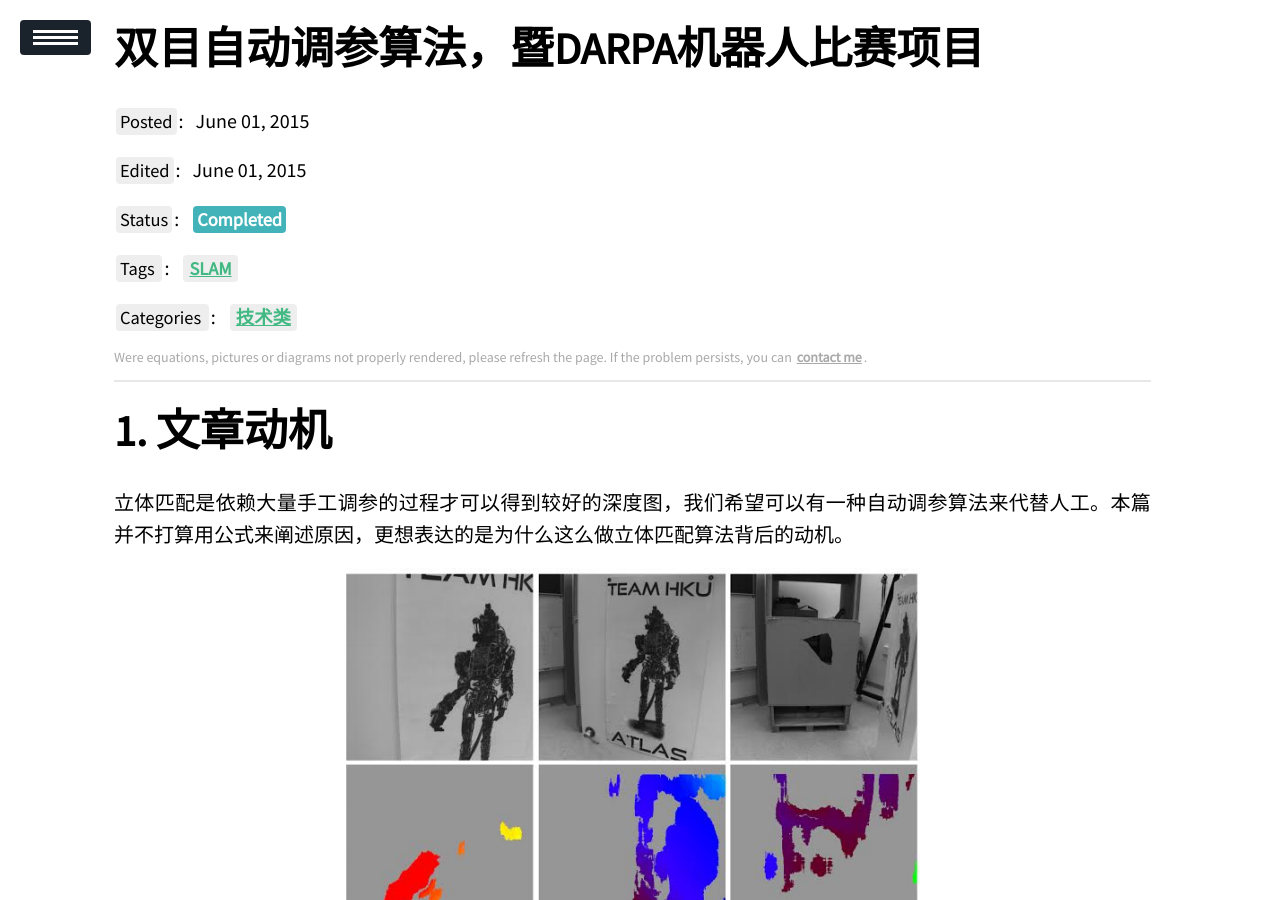
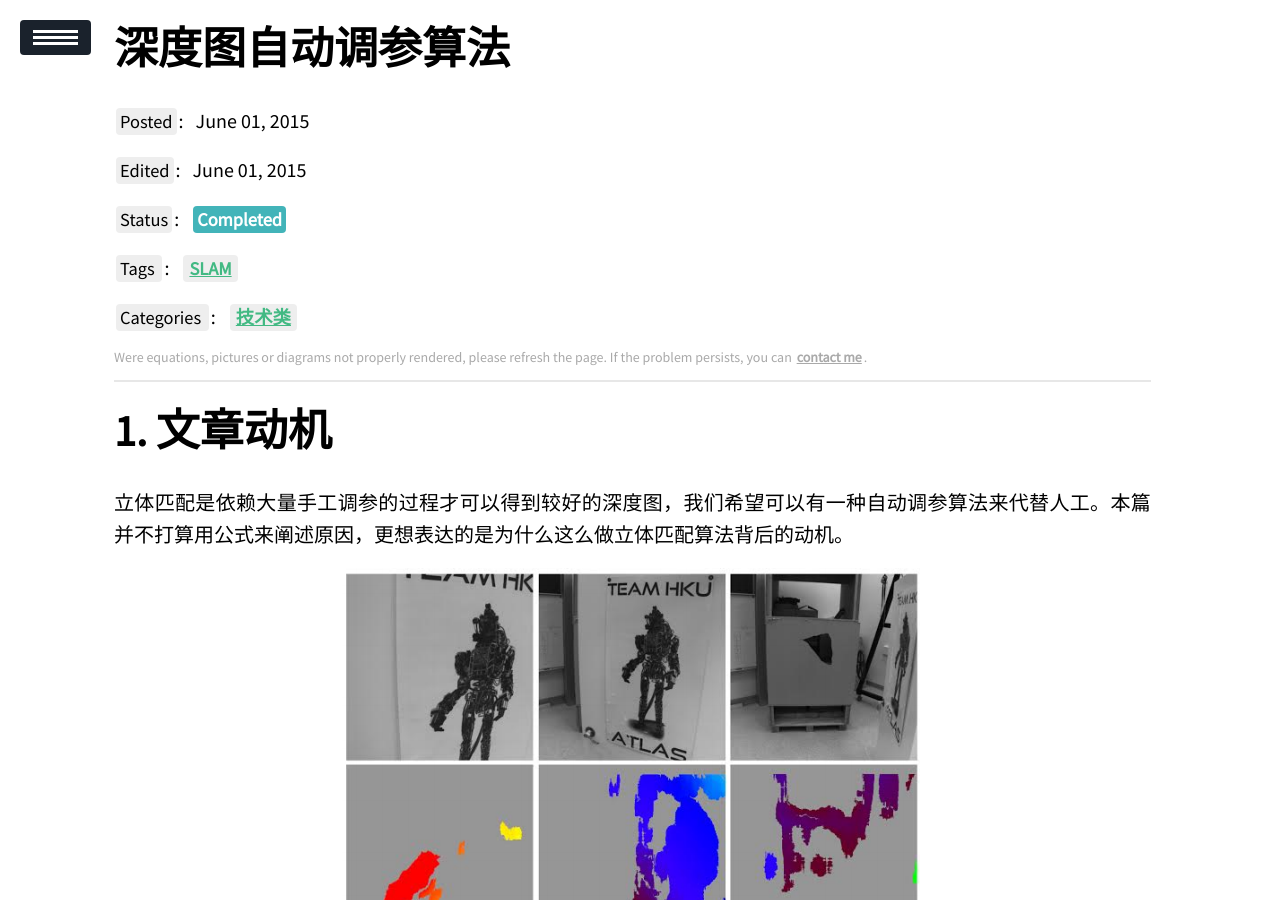
Before and after one commit to Hummmm/hummmm.github.io, a Jekyll site: the page built from _posts/2015-06-01-Depth-Tuning/2015-06-01-Depth-Tuning.md, in a window 1280 px wide and 900 px high. Built offline with Jekyll 4.4.1, drawn with Linux system fonts in a browser that asks for light colours; our own code applies the rules of GitHub Pages for plain Markdown files; a script that is not in the unit is left out.

Commit message:
Update 2015-06-01-Depth-Tuning.md

```diff
--- a/_posts/2015-06-01-Depth-Tuning/2015-06-01-Depth-Tuning.md
+++ b/_posts/2015-06-01-Depth-Tuning/2015-06-01-Depth-Tuning.md
@@ -1,5 +1,5 @@
 ---
-title: 双目自动调参算法，暨DARPA机器人比赛项目
+title: 深度图自动调参算法
 tags: SLAM
 edit: 2015-06-01
 categories: 技术类
```
Also changed, not shown: other parts of _posts/2015-06-01-Depth-Tuning/2015-06-01-Depth-Tuning.md (+1 -1 lines).
